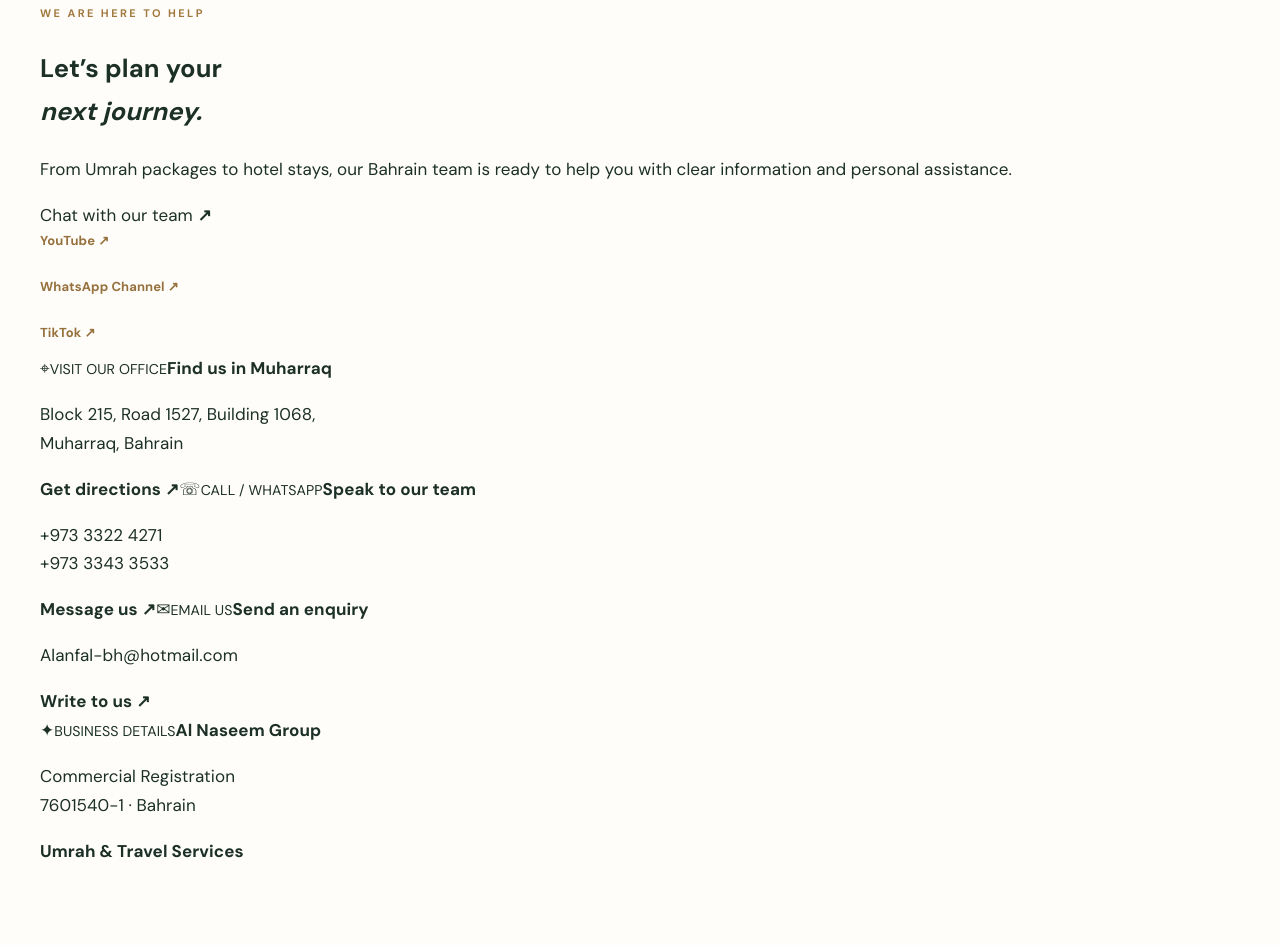
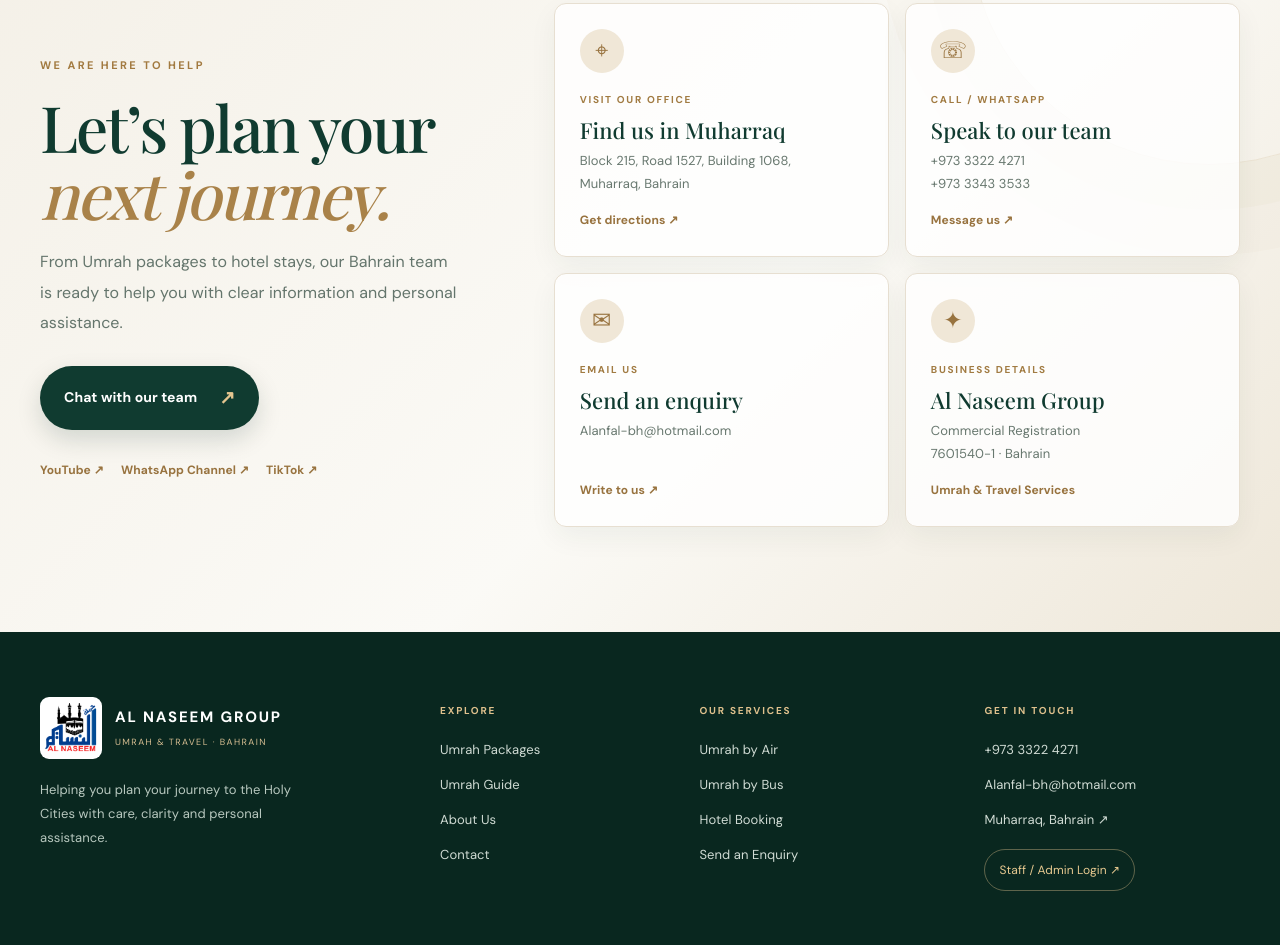
Before and after one commit to unifairtrading/al-naseem, a website built with Vite: page index.html in a window 1280 px wide. Shown: the part 4375-5320 px from the top of the page. Built offline with nearby package versions, Linux system fonts and the light colour scheme; some packages are replaced by stand-ins of ours; no server answers; the database is empty; a web font is replaced by a local one.

Commit message:
Style premium contact cards and structured footer

```diff
--- a/src/styles.css
+++ b/src/styles.css
@@ -571,3 +571,40 @@ footer{background:#071f19;color:#d9e1db}
  .steps-list{grid-template-columns:1fr}
  .about-points{grid-template-columns:1fr}
 }
+
+
+/* Contact and footer rebuilt as a premium information architecture */
+.contact-section{background:linear-gradient(135deg,#f4f0e7 0%,#fbfaf6 58%,#eee7d9 100%);padding:100px 0 105px;position:relative;overflow:hidden}
+.contact-section::before{content:"";position:absolute;width:480px;height:480px;border:1px solid rgba(166,128,67,.13);border-radius:50%;right:-170px;top:-220px;box-shadow:0 0 0 45px rgba(166,128,67,.035),0 0 0 90px rgba(166,128,67,.025)}
+.contact-wrap{position:relative;display:grid;grid-template-columns:.78fr 1.22fr;gap:75px;align-items:center}
+.contact-intro h2{font:500 clamp(48px,5vw,68px)/1.04 'Playfair Display',serif;letter-spacing:-.035em;color:var(--forest);margin:16px 0 20px}
+.contact-intro h2 em{color:#a98249}
+.contact-intro>p{font-size:16px;line-height:1.9;color:#64756c;max-width:420px;margin:0 0 27px}
+.contact-primary{display:inline-flex;align-items:center;gap:22px;padding:16px 24px;border-radius:40px;background:#103b30;color:white;font-size:14px;font-weight:700;box-shadow:0 10px 24px rgba(8,40,32,.15)}
+.contact-primary b{color:#e4c58f;font-size:19px}
+.contact-intro .contact-social{display:flex;flex-wrap:wrap;gap:17px;margin-top:30px}
+.contact-intro .contact-social a{font-size:12px;font-weight:700;color:#98733f;margin:0}
+.contact-info-grid{display:grid;grid-template-columns:repeat(2,minmax(0,1fr));gap:16px}
+.contact-info-card{display:flex;flex-direction:column;align-items:flex-start;min-height:220px;padding:25px;background:rgba(255,255,255,.82);border:1px solid #e7dfd1;border-radius:12px;box-shadow:0 10px 28px rgba(20,49,37,.055);transition:transform .25s,box-shadow .25s}
+.contact-info-card:hover{transform:translateY(-5px);box-shadow:0 17px 35px rgba(20,49,37,.11)}
+.contact-card-icon{width:44px;height:44px;display:grid;place-items:center;border-radius:50%;background:#f0e7d7;color:#98733f;font-size:23px;margin-bottom:18px}
+.contact-info-card small{font-size:10px;letter-spacing:.17em;font-weight:800;color:#a17b42}
+.contact-info-card strong{font:500 22px 'Playfair Display',serif;color:var(--forest);margin:7px 0 5px}
+.contact-info-card p{font-size:13px;line-height:1.75;color:#68786f;margin:0 0 15px}
+.contact-card-link{font-size:12px;color:#98733f;margin-top:auto}
+.site-footer{background:#09271f;color:#dce5df}
+.footer-main{display:grid;grid-template-columns:1.35fr .8fr .9fr 1fr;gap:55px;padding-top:65px;padding-bottom:55px}
+.footer-brand{display:flex;align-items:center;gap:13px}
+.footer-brand img{width:62px;height:62px;object-fit:contain;background:#fff;border-radius:9px;padding:4px}
+.footer-brand span{display:grid;gap:4px}
+.footer-brand strong{font-size:15px;letter-spacing:.12em;color:#fff}
+.footer-brand small{font-size:9px;letter-spacing:.16em;color:#d5bd91}
+.footer-about p{max-width:280px;font-size:13px;line-height:1.85;color:#b8c8bf;margin:19px 0 0}
+.footer-nav,.footer-reach{display:flex;flex-direction:column;align-items:flex-start;gap:13px}
+.footer-nav>strong,.footer-reach>strong{font-size:10px;letter-spacing:.18em;color:#dfc18d;margin:5px 0 7px}
+.footer-nav a,.footer-reach a{font-size:13px;color:#d0dbd4;transition:color .2s}
+.footer-nav a:hover,.footer-reach a:hover{color:#e9c98f}
+.footer-reach .footer-admin{margin-top:5px;padding:10px 14px;border:1px solid rgba(223,193,141,.4);border-radius:25px;color:#e7c990;font-size:12px}
+.footer-bottom{border-top:1px solid rgba(255,255,255,.13);min-height:70px;display:flex;align-items:center;justify-content:space-between;gap:18px;font-size:11px;color:#aebdb4}
+@media(max-width:900px){.contact-wrap{grid-template-columns:1fr;gap:38px}.contact-intro>p{max-width:620px}.footer-main{grid-template-columns:repeat(2,minmax(0,1fr));gap:38px}}
+@media(max-width:600px){.contact-section{padding:68px 0}.contact-wrap{gap:28px}.contact-intro h2{font-size:45px}.contact-intro>p{font-size:14px}.contact-info-grid{gap:11px}.contact-info-card{min-height:205px;padding:17px}.contact-info-card strong{font-size:18px}.contact-info-card p{font-size:12px;overflow-wrap:anywhere}.contact-card-icon{width:39px;height:39px;margin-bottom:14px}.contact-intro .contact-social{gap:12px}.contact-intro .contact-social a{font-size:11px}.footer-main{grid-template-columns:1fr 1fr;gap:32px 20px;padding-top:45px;padding-bottom:38px}.footer-about{grid-column:1/-1}.footer-brand img{width:54px;height:54px}.footer-nav a,.footer-reach a{font-size:12px}.footer-bottom{padding:17px 0;min-height:0;align-items:flex-start;flex-direction:column;gap:8px;font-size:10px}}
```
